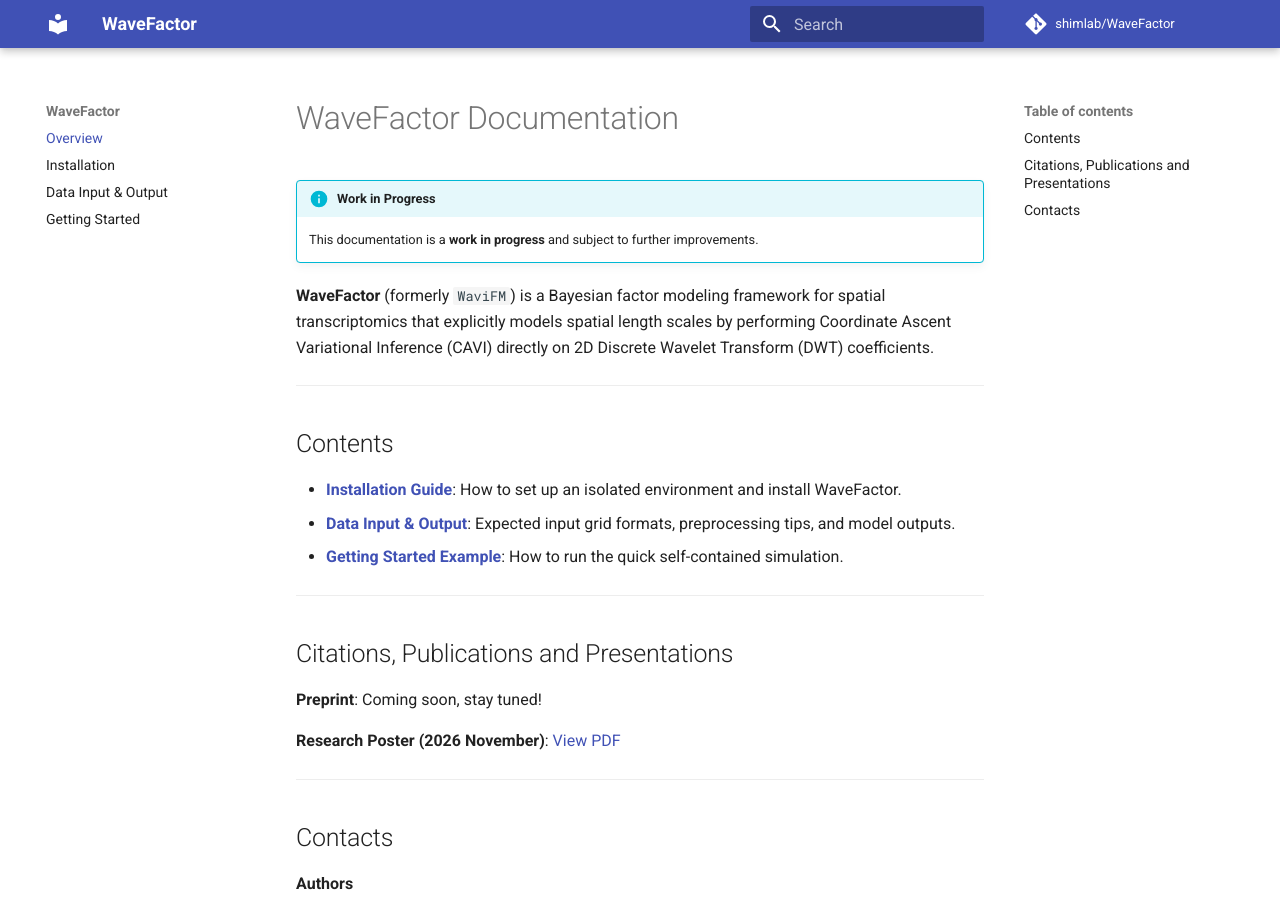
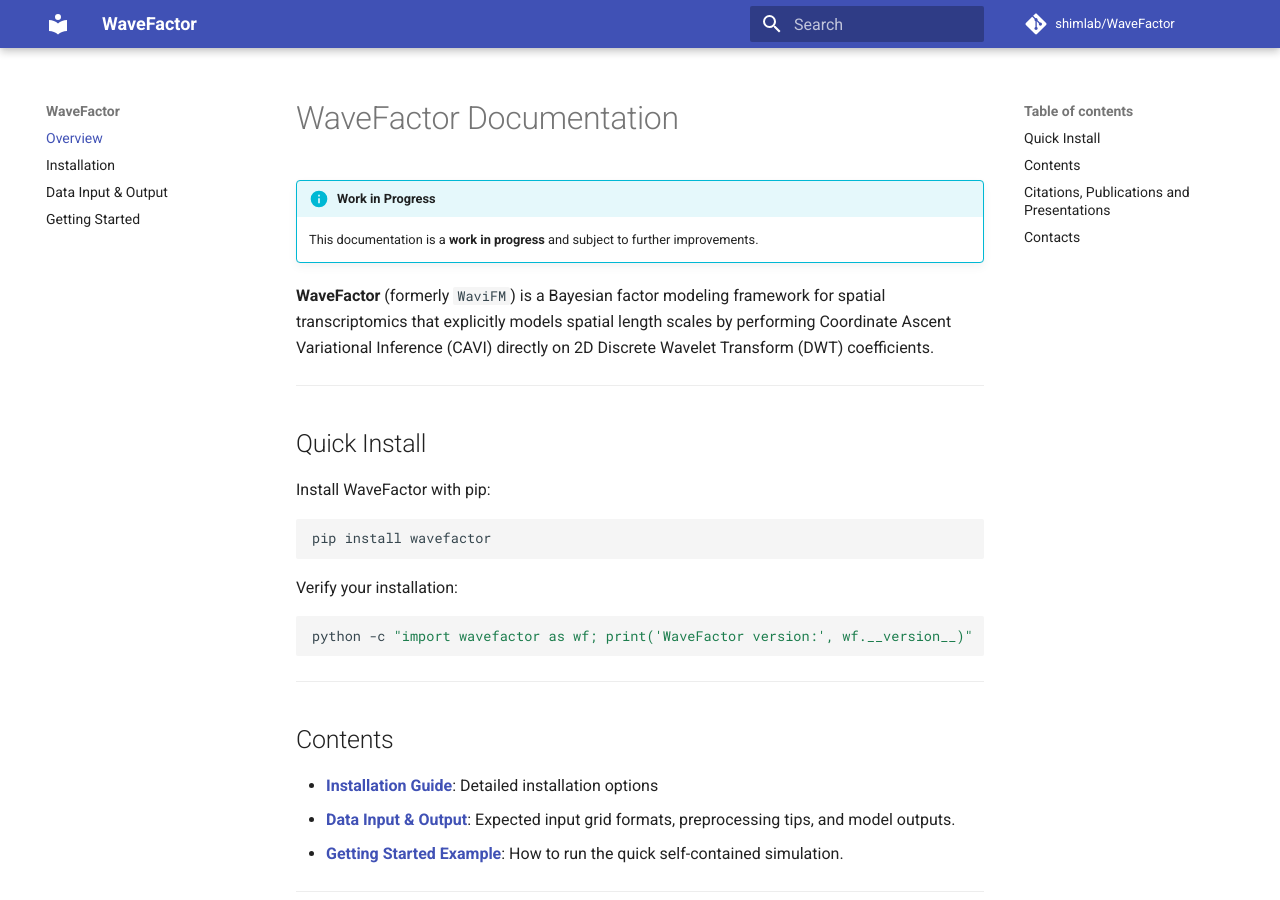
Before and after one commit to shimlab/WaveFactor, an MkDocs documentation site: the page built from docs/index.md, in a window 1280 px wide and 900 px high. Built offline with MkDocs 1.6.1 and Material for MkDocs 9.7.7, drawn with Linux system fonts in a browser that asks for light colours; a script that is not in the unit is left out; comment, search, counter and statistics services are not loaded.

Commit message:
docs: update docs regarding prebuild wheel installation

````diff
--- a/docs/index.md
+++ b/docs/index.md
@@ -7,9 +7,25 @@
 
 ---
 
+## Quick Install
+
+Install WaveFactor with pip:
+
+```bash
+pip install wavefactor
+```
+
+Verify your installation:
+
+```bash
+python -c "import wavefactor as wf; print('WaveFactor version:', wf.__version__)"
+```
+
+---
+
 ## Contents
 
-- **[Installation Guide](installation.md)**: How to set up an isolated environment and install WaveFactor.
+- **[Installation Guide](installation.md)**: Detailed installation options
 - **[Data Input & Output](input_output.md)**: Expected input grid formats, preprocessing tips, and model outputs.
 - **[Getting Started Example](getting_started.md)**: How to run the quick self-contained simulation.
 
````
Also changed, not shown: README.md (+16 -0 lines), docs/getting_started.md (+0 -2 lines), docs/input_output.md (+0 -4 lines), docs/installation.md (+30 -43 lines).
